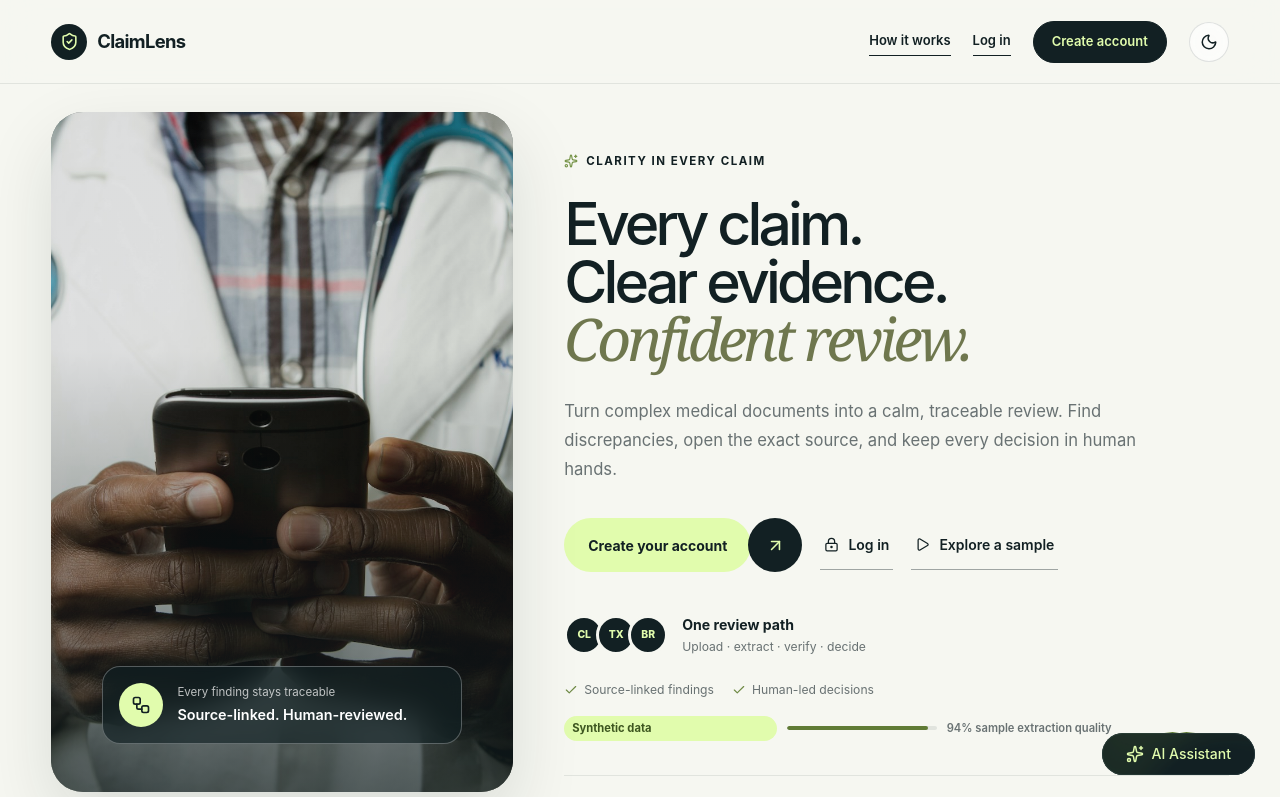
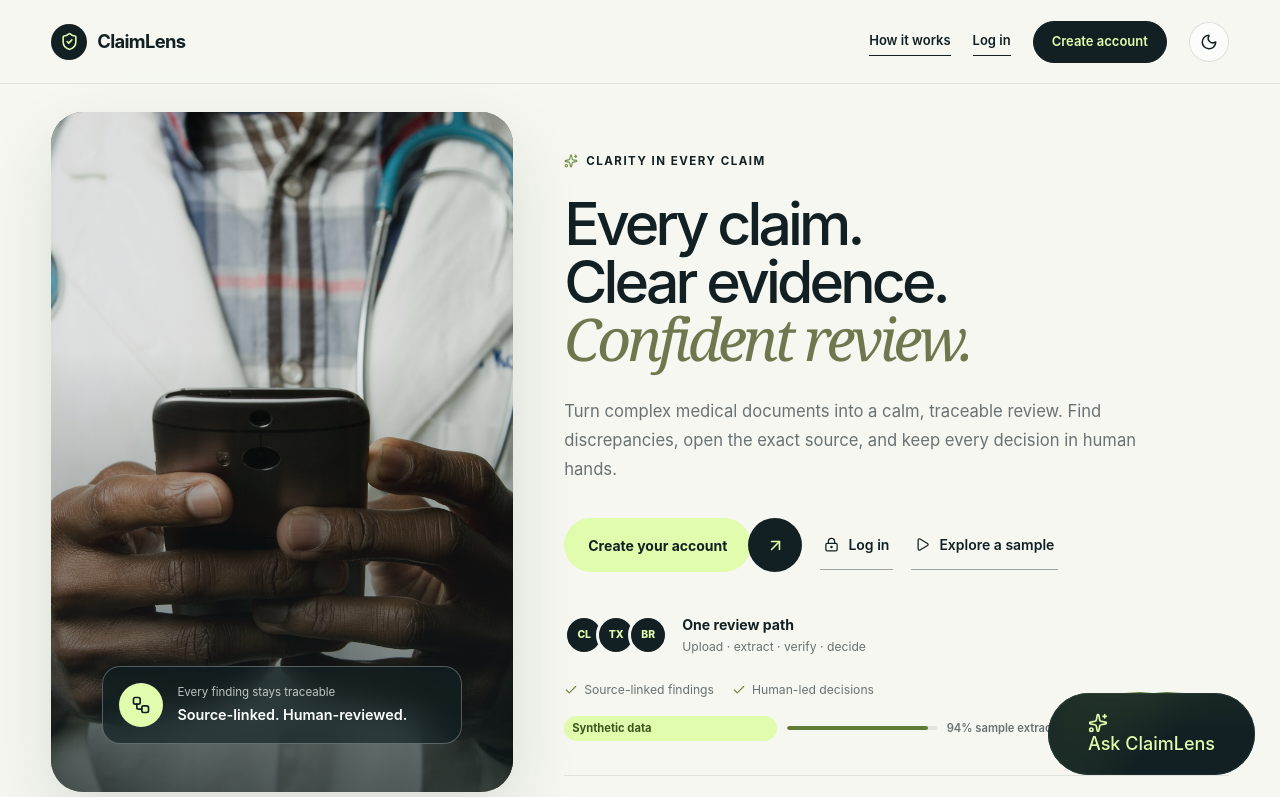
Before and after one commit to Uttkarshchambiyal/ClaimLens_AWS, a React (Vite) app in the folder frontend/: page / in a window 1280 px wide. Shown: the top 797 px of the page. Built offline with nearby package versions, Linux system fonts and the light colour scheme.

Commit message:
fix(frontend): improve fetch error message and fix pdf worker url

```diff
--- a/frontend/src/App.tsx
+++ b/frontend/src/App.tsx
@@ -237,8 +237,13 @@ export function App() {
       setSelectedId('')
       setEvidenceId('')
     } catch (e) {
-      if (request === sequence.current)
-        setError(e instanceof Error ? e.message : 'Unable to load your review workspace.')
+      if (request === sequence.current) {
+        let msg = e instanceof Error ? e.message : 'Unable to load your review workspace.'
+        if (msg.includes('Failed to fetch')) {
+          msg = 'Failed to connect to the backend API. If you are running locally, ensure your API Gateway CORS settings allow localhost, or switch VITE_APP_MODE to mock in .env.'
+        }
+        setError(msg)
+      }
     } finally {
       if (request === sequence.current) setLoading(false)
     }
--- a/frontend/src/components/SourceViewer.tsx
+++ b/frontend/src/components/SourceViewer.tsx
@@ -30,10 +30,8 @@ function PdfPage({
     const render = async () => {
       try {
         const pdfjs = await import('pdfjs-dist')
-        pdfjs.GlobalWorkerOptions.workerSrc = new URL(
-          'pdfjs-dist/build/pdf.worker.min.mjs',
-          import.meta.url,
-        ).toString()
+        const workerUrl = (await import('pdfjs-dist/build/pdf.worker.min.mjs?url')).default
+        pdfjs.GlobalWorkerOptions.workerSrc = workerUrl
         const task = pdfjs.getDocument({ url })
         destroy = () => {
           void task.destroy()
--- a/frontend/src/components/ui/ai-agent-widget.tsx
+++ b/frontend/src/components/ui/ai-agent-widget.tsx
@@ -180,16 +180,14 @@ export function AIAgentWidget() {
     <>
       {/* Floating trigger button */}
       {!isOpen && (
-        <div className="fixed bottom-6 right-6 z-[9999]">
+        <div className="fixed bottom-6 right-6 z-50">
           <ShinyButton
+            className="flex items-center gap-2 shadow-xl shadow-black/20"
             onClick={() => setIsOpen(true)}
-            compact
-            aria-label="Open AI assistant"
+            aria-label="Open ClaimLens AI Assistant"
           >
-            <span className="flex items-center gap-2">
-              <Sparkles size={18} />
-              AI Assistant
-            </span>
+            <Sparkles size={20} />
+            <span>Ask ClaimLens</span>
           </ShinyButton>
         </div>
       )}
```
